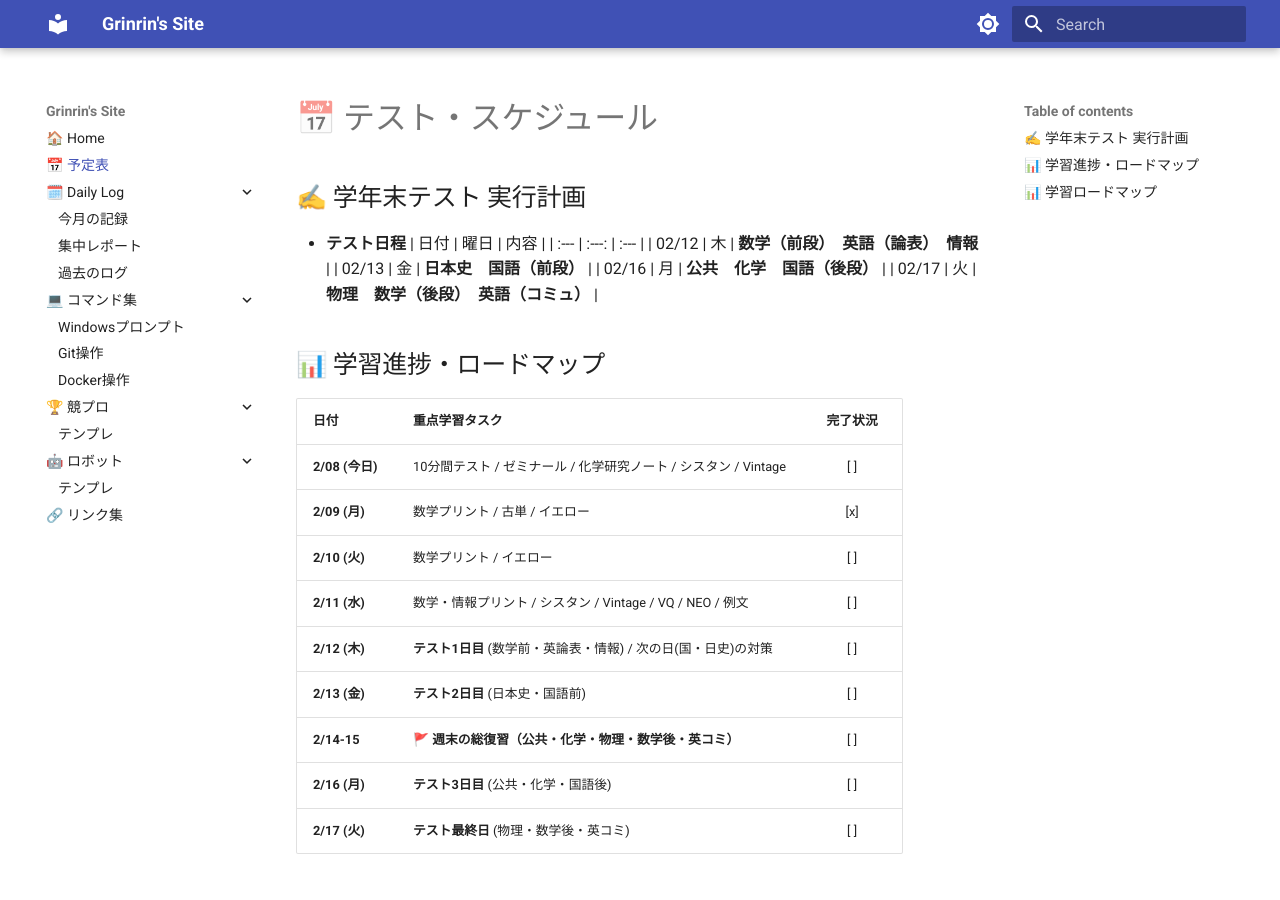
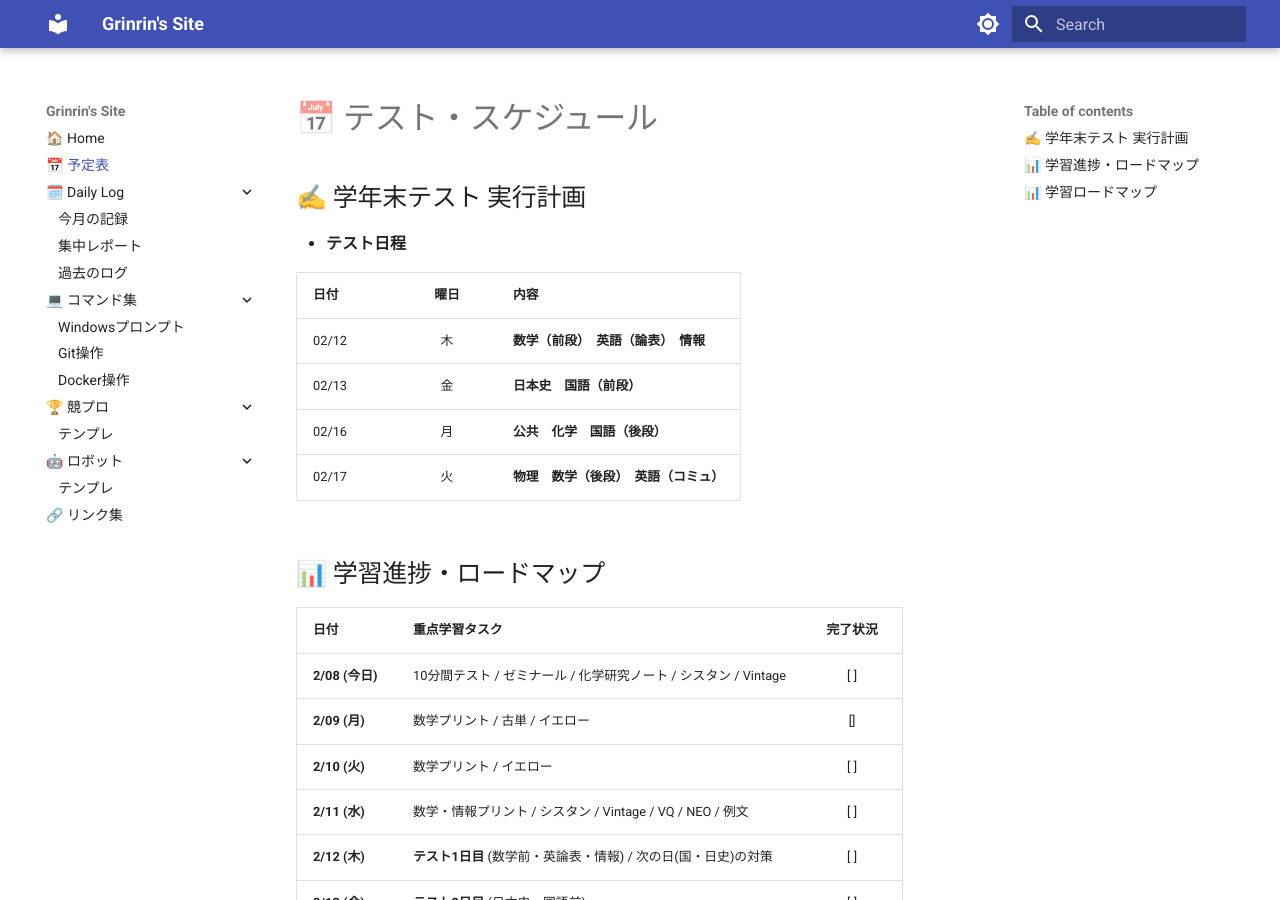
Before and after one commit to Grinrin1108/my-site, an MkDocs documentation site: the page built from docs/schedule/schedule.md, in a window 1280 px wide and 900 px high. Built offline with MkDocs 1.6.1 and Material for MkDocs 9.7.7, drawn with Linux system fonts in a browser that asks for light colours.

Commit message:
2026/02/08 17:47

```diff
--- a/docs/schedule/schedule.md
+++ b/docs/schedule/schedule.md
@@ -3,6 +3,7 @@
 ## ✍️ 学年末テスト 実行計画
 
 - **テスト日程**
+
 | 日付 | 曜日 | 内容 |
 | :--- | :---: | :--- |
 | 02/12 | 木 | **数学（前段）　英語（論表）　情報** |
@@ -15,7 +16,7 @@
 | 日付 | 重点学習タスク | 完了状況 |
 | :--- | :--- | :---: |
 | **2/08 (今日)** | 10分間テスト / ゼミナール / 化学研究ノート / シスタン / Vintage | [ ] |
-| **2/09 (月)** | 数学プリント / 古単 / イエロー | [x] |
+| **2/09 (月)** | 数学プリント / 古単 / イエロー | [] |
 | **2/10 (火)** | 数学プリント / イエロー | [ ] |
 | **2/11 (水)** | 数学・情報プリント / シスタン / Vintage / VQ / NEO / 例文 | [ ] |
 | **2/12 (木)** | **テスト1日目** (数学前・英論表・情報) / 次の日(国・日史)の対策 | [ ] |
```
